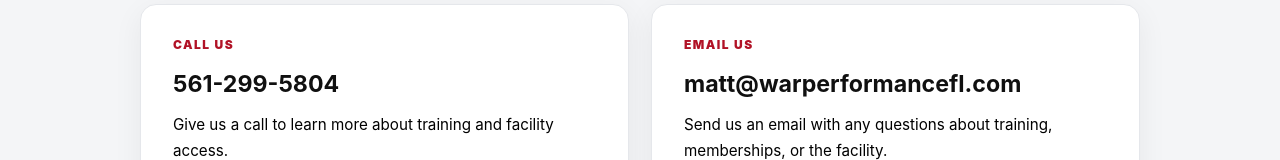
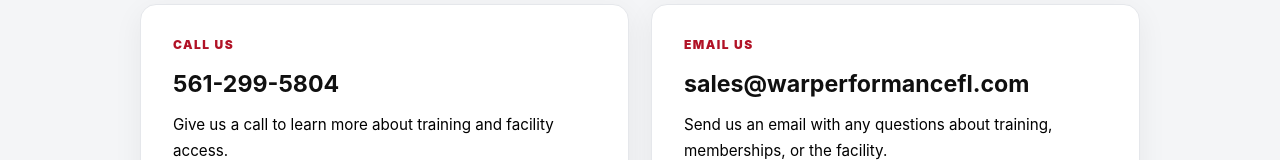
Before and after one commit to sophiacamacho2024/war-performance, a React (Vite) app in the folder war-performance/: page /contact in a window 1280 px wide. Shown: the part 513-673 px from the top of the page. Built offline with nearby package versions, Linux system fonts and the light colour scheme.

Commit message:
email edit

```diff
--- a/war-performance/src/pages/Contact.jsx
+++ b/war-performance/src/pages/Contact.jsx
@@ -26,7 +26,7 @@
             className="contact-card"
           >
             <span className="contact-label">Email Us</span>
-            <h3>matt@warperformancefl.com</h3>
+            <h3>sales@warperformancefl.com</h3>
             <p>
               Send us an email with any questions about training, memberships,
               or the facility.
```
